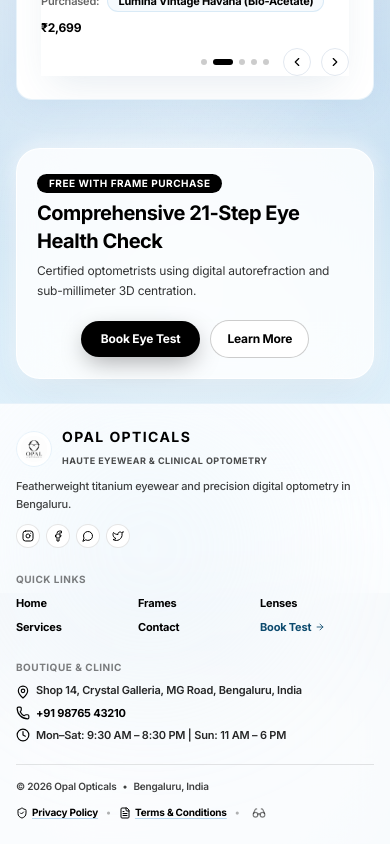
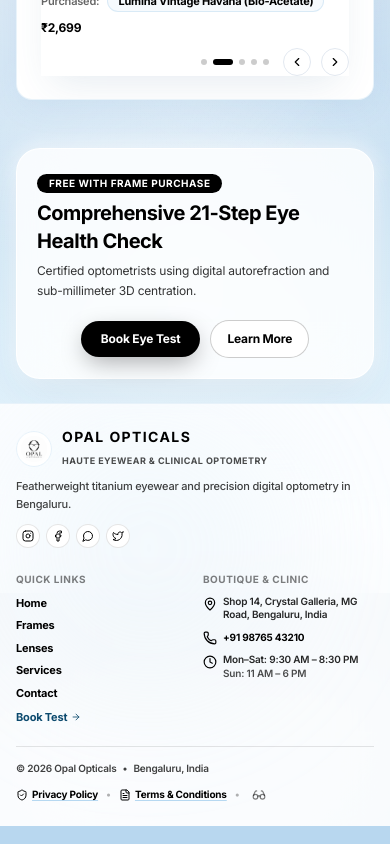
Before and after one commit to Vinodinicti/Opal-Opticals, a React (Vite) app: page / in a window 390 px wide. Shown: the part 3627-4471 px from the top of the page. Built offline with nearby package versions, Linux system fonts and the light colour scheme.

Commit message:
Align mobile footer layout: links on one side, store details on the other side

```diff
--- a/src/components/Footer.jsx
+++ b/src/components/Footer.jsx
@@ -109,16 +109,19 @@
               </div>
             </div>
 
-            {/* Column 2: Quick Links (Compact 2-col on mobile, vertical on desktop) */}
-            <div className="md:col-span-3 space-y-2 sm:space-y-3 pt-1 sm:pt-0">
+            {/* Columns 2 & 3: Mobile 2-column split (Links on one side, Details on other side) / Desktop 7 cols */}
+            <div className="md:col-span-7 grid grid-cols-2 md:grid-cols-7 gap-4 sm:gap-6 lg:gap-8 items-start pt-1 sm:pt-0">
+
+              {/* Left Side (Links): 1 col on mobile, 3 cols on desktop */}
+              <div className="col-span-1 md:col-span-3 space-y-2 sm:space-y-3">
                 <span className="text-[10px] sm:text-[11px] font-black uppercase tracking-wider text-black/50 block">
                   Quick Links
                 </span>
-              <ul className="grid grid-cols-3 sm:grid-cols-1 gap-2 text-[11px] sm:text-xs font-bold text-black">
+                <ul className="space-y-1.5 sm:space-y-2 text-[11px] sm:text-xs font-bold text-black">
                   <li>
                     <button
                       onClick={() => handleNav('home')}
-                    className="hover:text-sky-800 transition-colors"
+                      className="hover:text-sky-800 transition-colors text-left"
                     >
                       Home
                     </button>
@@ -126,7 +129,7 @@
                   <li>
                     <button
                       onClick={() => handleNav('frames')}
-                    className="hover:text-sky-800 transition-colors"
+                      className="hover:text-sky-800 transition-colors text-left"
                     >
                       Frames
                     </button>
@@ -134,7 +137,7 @@
                   <li>
                     <button
                       onClick={() => handleNav('lenses')}
-                    className="hover:text-sky-800 transition-colors"
+                      className="hover:text-sky-800 transition-colors text-left"
                     >
                       Lenses
                     </button>
@@ -142,7 +145,7 @@
                   <li>
                     <button
                       onClick={() => handleNav('services')}
-                    className="hover:text-sky-800 transition-colors"
+                      className="hover:text-sky-800 transition-colors text-left"
                     >
                       Services
                     </button>
@@ -150,7 +153,7 @@
                   <li>
                     <button
                       onClick={() => handleNav('contact')}
-                    className="hover:text-sky-800 transition-colors"
+                      className="hover:text-sky-800 transition-colors text-left"
                     >
                       Contact
                     </button>
@@ -158,7 +161,7 @@
                   <li>
                     <button
                       onClick={onOpenBooking}
-                    className="hover:underline flex items-center gap-1 font-bold text-sky-900"
+                      className="hover:underline flex items-center gap-1 font-bold text-sky-900 pt-0.5 text-left"
                     >
                       <span>Book Test</span>
                       <ArrowRight className="w-2.5 h-2.5" />
@@ -167,26 +170,29 @@
                 </ul>
               </div>
 
-            {/* Column 3: Boutique & Address (4 cols) */}
-            <div className="md:col-span-4 space-y-2 sm:space-y-3 text-[11px] sm:text-xs font-semibold text-black/85 pt-1 sm:pt-0">
+              {/* Right Side (Details): 1 col on mobile, 4 cols on desktop */}
+              <div className="col-span-1 md:col-span-4 space-y-2 sm:space-y-3 text-[11px] sm:text-xs font-semibold text-black/85">
                 <span className="text-[10px] sm:text-[11px] font-black uppercase tracking-wider text-black/50 block">
                   Boutique & Clinic
                 </span>
 
-              <div className="space-y-1.5 sm:space-y-2.5">
-                <div className="flex items-start gap-1.5 sm:gap-2 max-w-xs">
-                  <MapPin className="w-3.5 h-3.5 sm:w-4 sm:h-4 text-black shrink-0 mt-0.5" />
-                  <span className="leading-snug">{storeInfo.address}, {storeInfo.city}</span>
+                <div className="space-y-2 sm:space-y-2.5">
+                  <div className="flex items-start gap-1.5 sm:gap-2">
+                    <MapPin className="w-3.5 h-3.5 text-black shrink-0 mt-0.5" />
+                    <span className="leading-snug text-[10px] sm:text-xs">{storeInfo.address}, {storeInfo.city}</span>
                   </div>
                   <div className="flex items-center gap-1.5 sm:gap-2">
-                  <Phone className="w-3.5 h-3.5 sm:w-4 sm:h-4 text-black shrink-0" />
-                  <a href={`tel:${storeInfo.phone}`} className="hover:underline font-bold text-black">
+                    <Phone className="w-3.5 h-3.5 text-black shrink-0" />
+                    <a href={`tel:${storeInfo.phone}`} className="hover:underline font-bold text-black text-[10px] sm:text-xs">
                       {storeInfo.phone}
                     </a>
                   </div>
-                <div className="flex items-center gap-1.5 sm:gap-2">
-                  <Clock className="w-3.5 h-3.5 sm:w-4 sm:h-4 text-black shrink-0" />
-                  <span>Mon–Sat: 9:30 AM – 8:30 PM | Sun: 11 AM – 6 PM</span>
+                  <div className="flex items-start gap-1.5 sm:gap-2">
+                    <Clock className="w-3.5 h-3.5 text-black shrink-0 mt-0.5" />
+                    <div className="leading-snug text-[10px] sm:text-xs">
+                      <div>Mon–Sat: 9:30 AM – 8:30 PM</div>
+                      <div className="text-black/70">Sun: 11 AM – 6 PM</div>
+                    </div>
                   </div>
                 </div>
 
@@ -203,8 +209,10 @@
 
             </div>
 
+          </div>
+
           {/* Bottom Bar: Copyright, Currency & Legal Policies */}
-          <div className="pt-3.5 sm:pt-5 pb-1 flex flex-col sm:flex-row items-start sm:items-center justify-between gap-2 sm:gap-3 text-[10px] sm:text-[11px] font-semibold text-black/75 sm:pr-32">
+          <div className="pt-3.5 sm:pt-5 pb-1 flex flex-col sm:flex-row items-start sm:items-center justify-between gap-2 sm:gap-3 text-[10px] sm:text-[11px] font-semibold text-black/75 pr-16 sm:pr-32">
             <div className="flex items-center gap-1.5 sm:gap-2 flex-wrap">
               <span>© {currentYear} Opal Opticals</span>
               <span>•</span>
```
Lines whose indentation alone changed are shown as unchanged.
